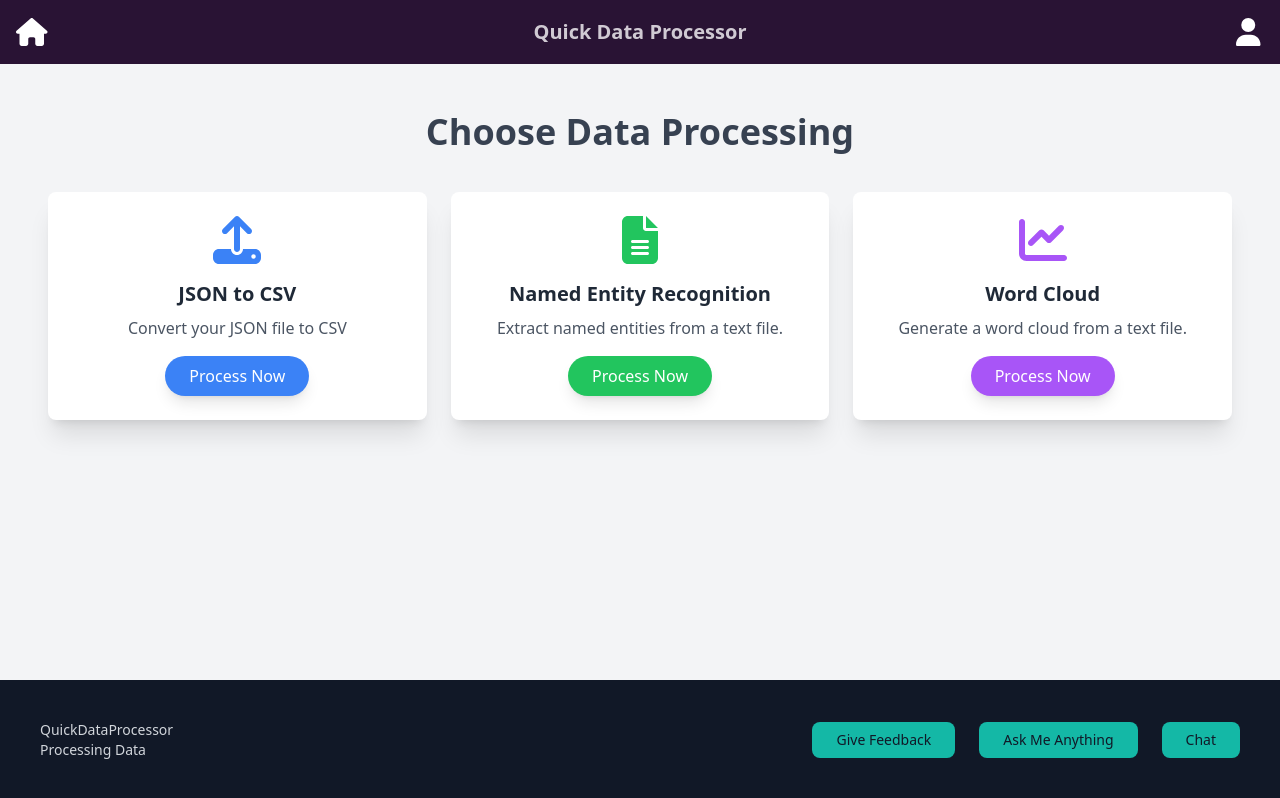
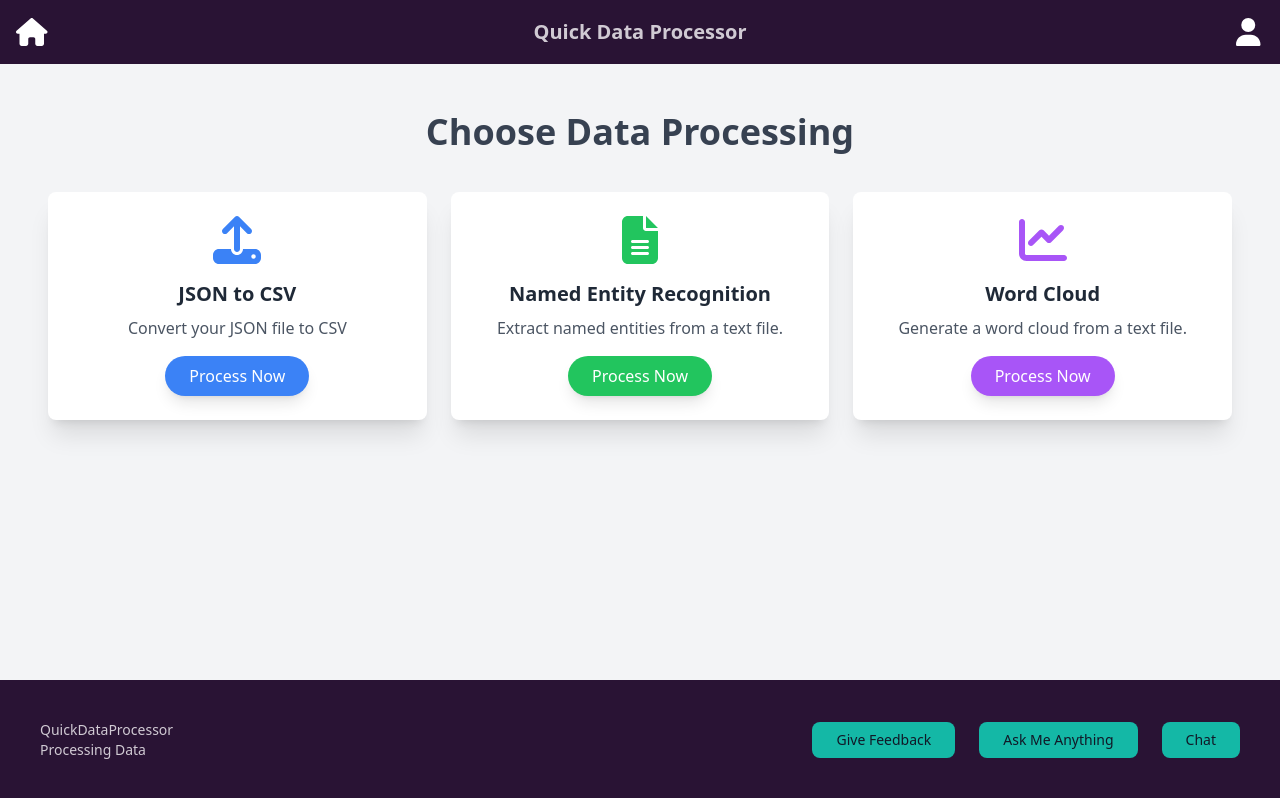
Before and after one commit to Jemspatel007/QuickDataProcessor, a React (Create React App) app in the folder frontend/: page /home in a window 1280 px wide. Built offline with nearby package versions, Linux system fonts and the light colour scheme; no server answers; sample sign-in values are in the browser's storage.

Commit message:
Footer colour change

```diff
--- a/frontend/src/components/Footer.jsx
+++ b/frontend/src/components/Footer.jsx
@@ -34,7 +34,7 @@ function Footer() {
   };
 
   return (
-    <footer className="footer p-10 bg-gray-900 text-gray-300 flex justify-between items-center relative">
+    <footer className="footer p-10 bg-neutral text-neutral-content flex justify-between items-center relative">
       {/* Left Section */}
       <div>
         <p>
```
